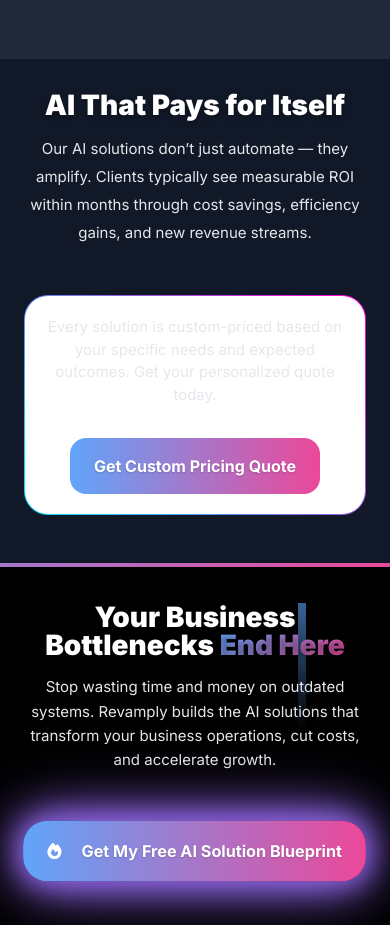
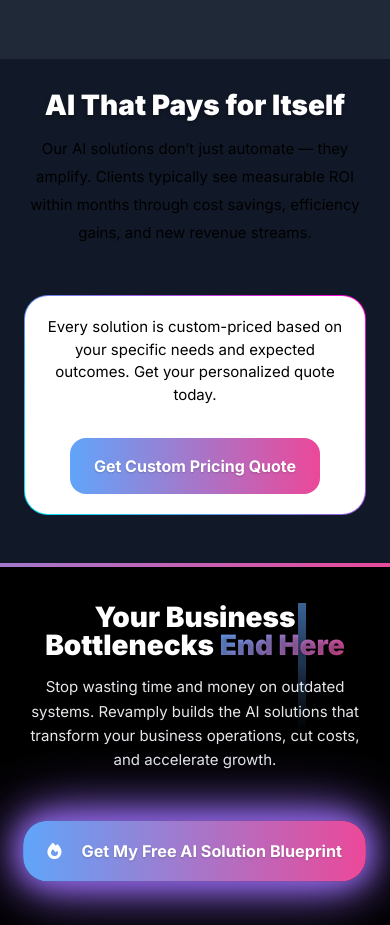
Before and after one commit to Ahmed5427/Revamply.AI, a website: page Index.html in a window 390 px wide. Shown: the part 9860-10785 px from the top of the page. Drawn offline with nearby package versions, Linux system fonts and the dark colour scheme.

Commit message:
Update mobile-fixes.css

```diff
--- a/css/mobile-fixes.css
+++ b/css/mobile-fixes.css
@@ -340,6 +340,10 @@
         text-shadow: 0 2px 4px rgba(0, 0, 0, 0.3);
     }
 
+    /* Add this new rule to override for the pricing text */
+    #pricing-preview .text-center p {
+       color: #000000 !important; /* darker gray for better contrast */
+     }
     /* Paragraph text - light gray for readability */
     section p {
         color: #e5e7eb !important;
```
